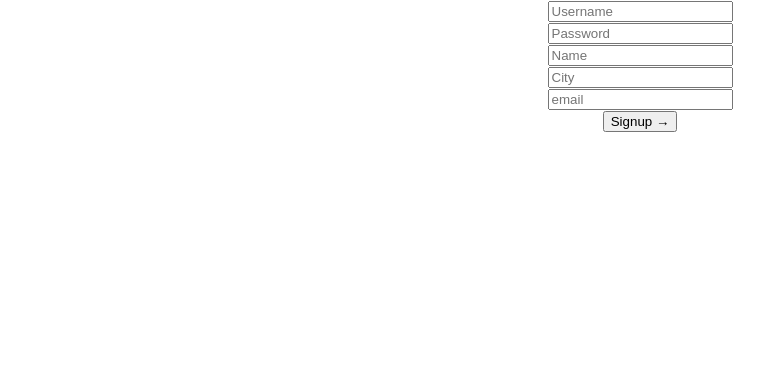
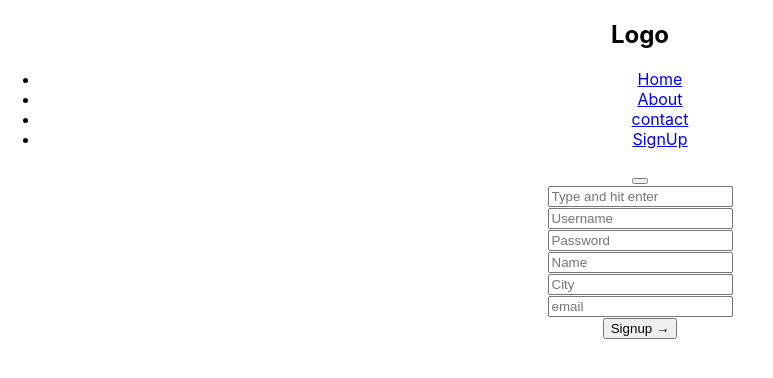
Before and after one commit to restaurant-passport-build-sprint/restaurant-front-end, a React (Create React App) app in the folder restaurant-passport/: page / in a window 1280 px wide. Shown: the top 378 px of the page, without its empty margins (0-773 px from the left). Built offline with nearby package versions, Linux system fonts and the light colour scheme.

Commit message:
yarn install to fix error

```diff
--- a/restaurant-passport/src/App.js
+++ b/restaurant-passport/src/App.js
@@ -1,10 +1,12 @@
 import React from 'react';
 import './App.css';
 import FormikRegisterForm from './Components/signup';
+import Header from "./Components/Header"
 
 function App() {
   return (
     <div className="App">
+      <Header />
       <FormikRegisterForm/>
     </div>
   );
--- /dev/null
+++ b/restaurant-passport/src/Components/Header.js
@@ -0,0 +1,32 @@
+import React from 'react';
+//import searchIcon from './search-icon.png';
+
+function Header (){
+    return(
+        <div className="header-container">
+            <nav className="menu">
+                <h1 className="menu-logo">Logo</h1>
+                <div className="navigation">
+                    <ul classname="menu-list">
+                        <li className="menu-list-item"><a className="menu-link-active" href="#">Home</a></li>
+                        <li className="menu-list-item"><a className="menu-link" href="#">About</a></li>
+                        <li className="menu-list-item"><a className="menu-link" href="#">contact</a></li>
+                        <li className="menu-list-item"><a className="menu-link" href="#">SignUp</a></li>
+                    </ul>
+
+                    <button
+                        className="menu-search-button">
+
+                        </button>
+
+                    <form className="menu-search-form" method="POST">
+                        <input className="menu-search-input" placeholder="Type and hit enter"/>
+                    </form>
+                </div>
+            </nav>
+        </div>
+    )
+}
+
+
+export default Header;
```
